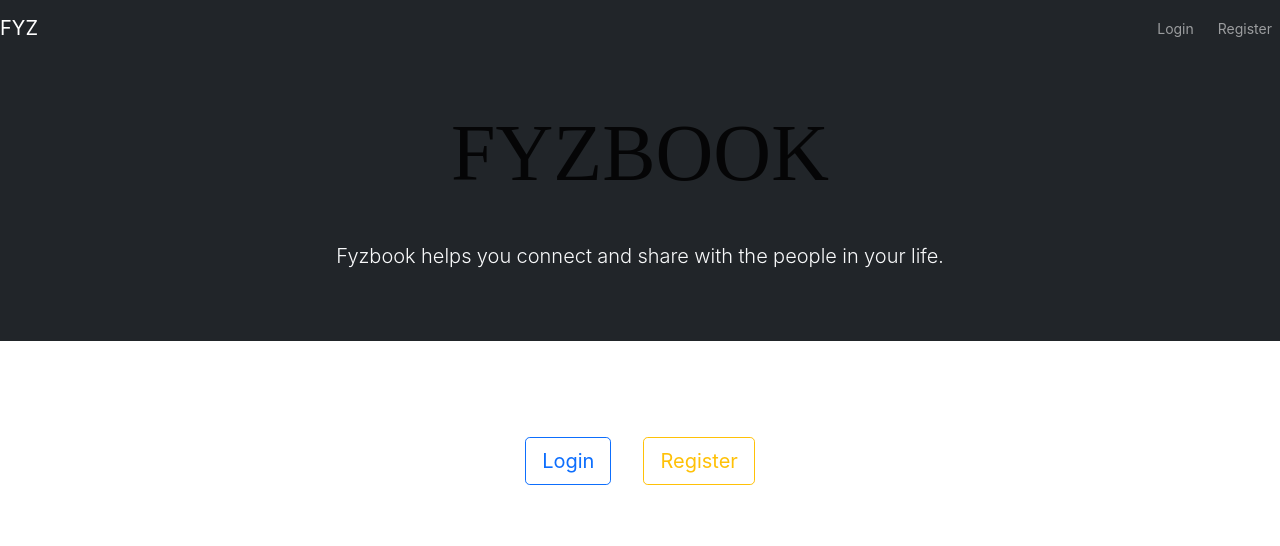
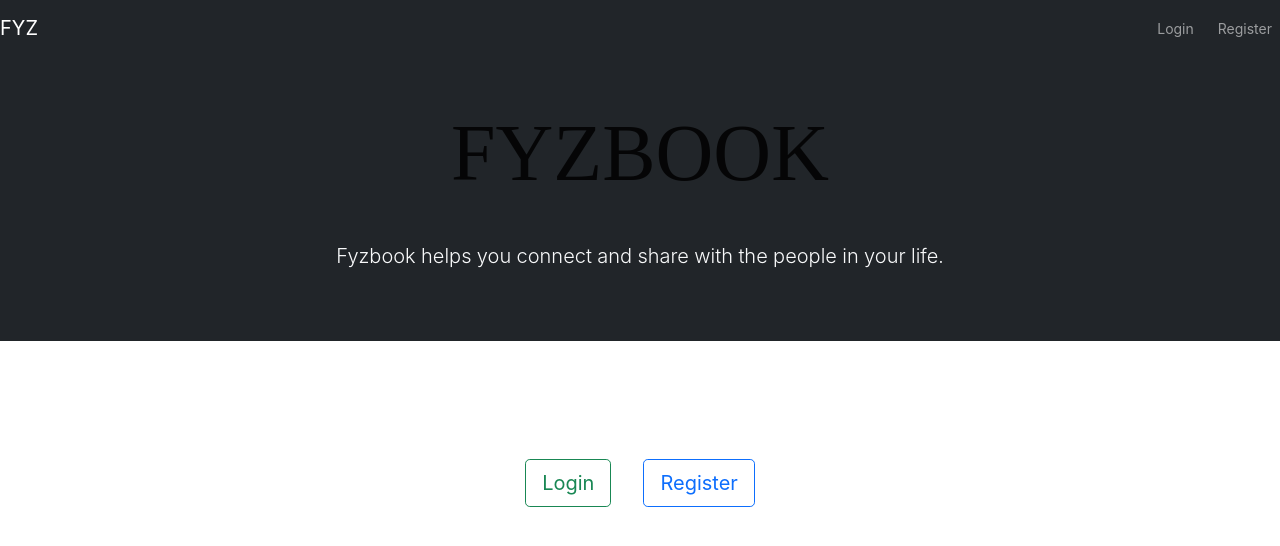
Before and after one commit to Fayez-fyz/fyz-capstone-frontend, a Next.js app: page / in a window 1280 px wide. Shown: the top 546 px of the page. Built offline with nearby package versions, Linux system fonts and the light colour scheme; no server answers.

Commit message:
button color change

```diff
--- a/pages/index.js
+++ b/pages/index.js
@@ -20,12 +20,13 @@ const index = () => {
           Fyzbook helps you connect and share with the people in your life.
         </p>
       </div>
+      <br/>
       <div className="d-flex justify-content-center py-5">
         <Link href="/login">
-          <a className="btn btn-outline-primary btn-lg mx-3">Login</a>
+          <a className="btn btn-outline-success btn-lg mx-3">Login</a>
         </Link>
         <Link href="/register">
-          <a className="btn btn-outline-warning btn-lg mx-3">Register</a>
+          <a className="btn btn-outline-primary btn-lg mx-3">Register</a>
         </Link>
       </div>
     </div>
```
